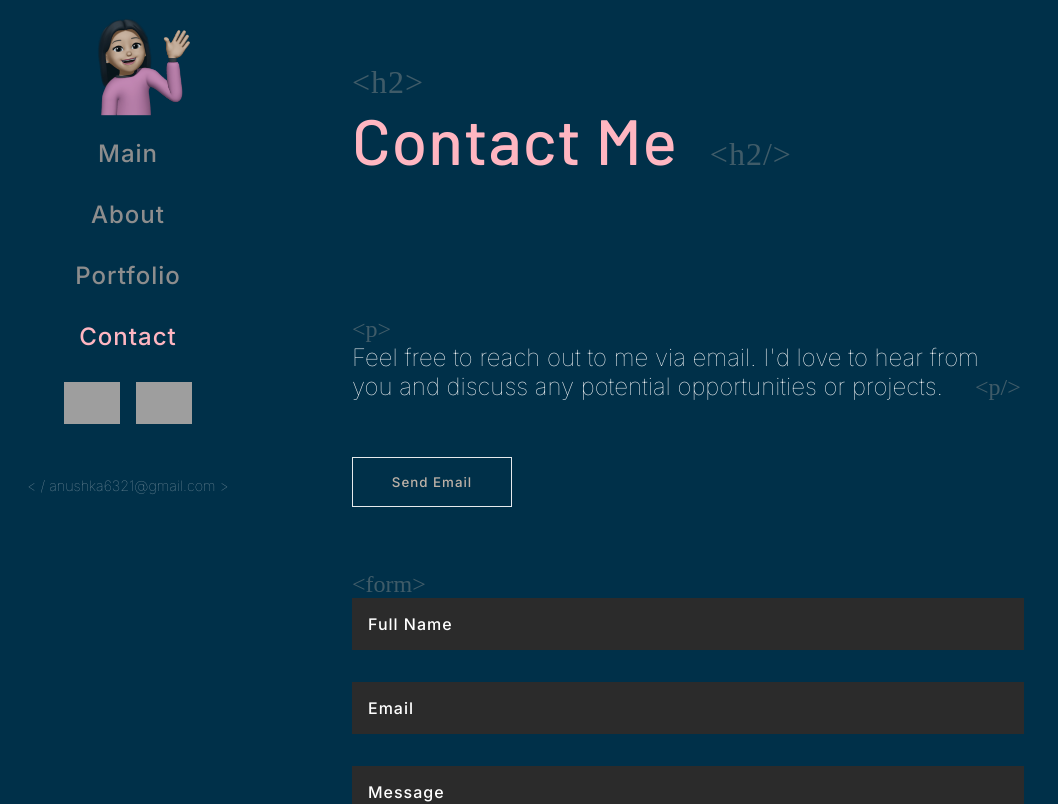
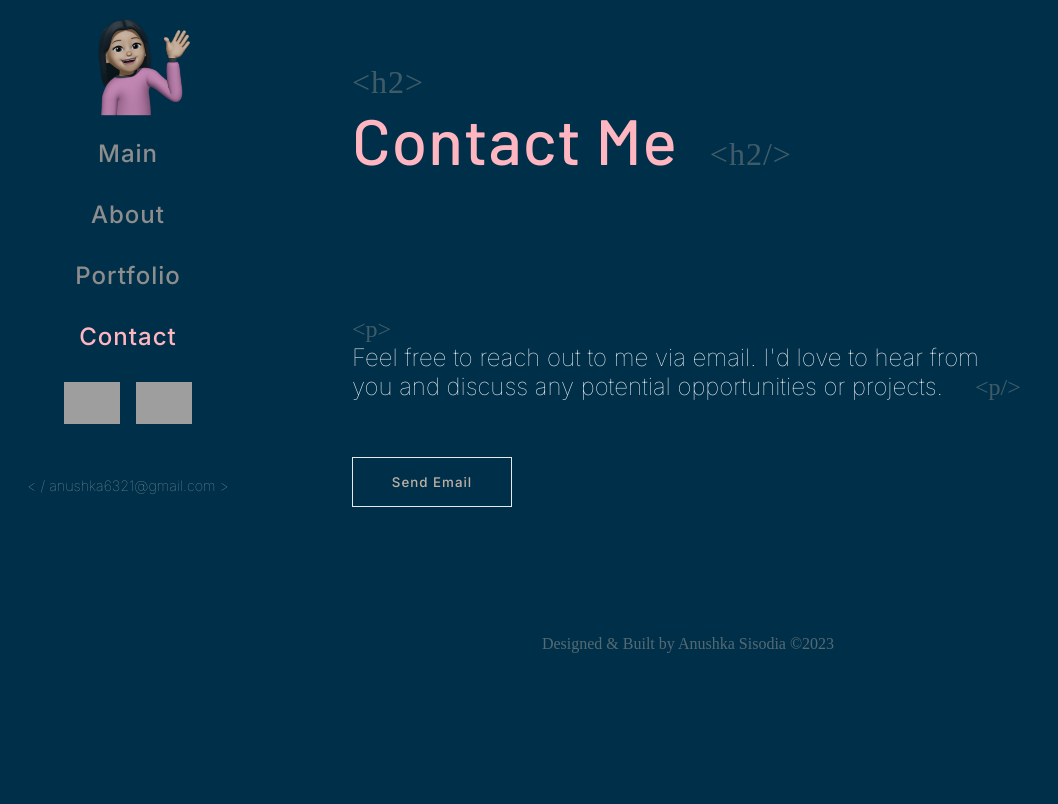
Before and after one commit to Anushka-sisodia/AnushkaSisodia, a React (Create React App) app: page /contact in a window 1280 px wide. Shown: the top 804 px of the page, without its empty margins (0-1058 px from the left). Built offline with nearby package versions, Linux system fonts and the light colour scheme; grey boxes are pictures that could not be loaded; a web font is replaced by a local one.

Commit message:
Contact.js

```diff
--- a/src/routes/contact/Contact.js
+++ b/src/routes/contact/Contact.js
@@ -1,5 +1,4 @@
 import SendEmail from "../../components/SendEmail";
-import ContactForm from "./ContactForm";
 import { Footer } from "../../components";
 
 const Contact = () => {
@@ -13,7 +12,6 @@ const Contact = () => {
       I'd love to hear from you and discuss any potential opportunities or projects.
       </p>
       <SendEmail />
-      <ContactForm />
       <Footer />
     </article>
   );
```
